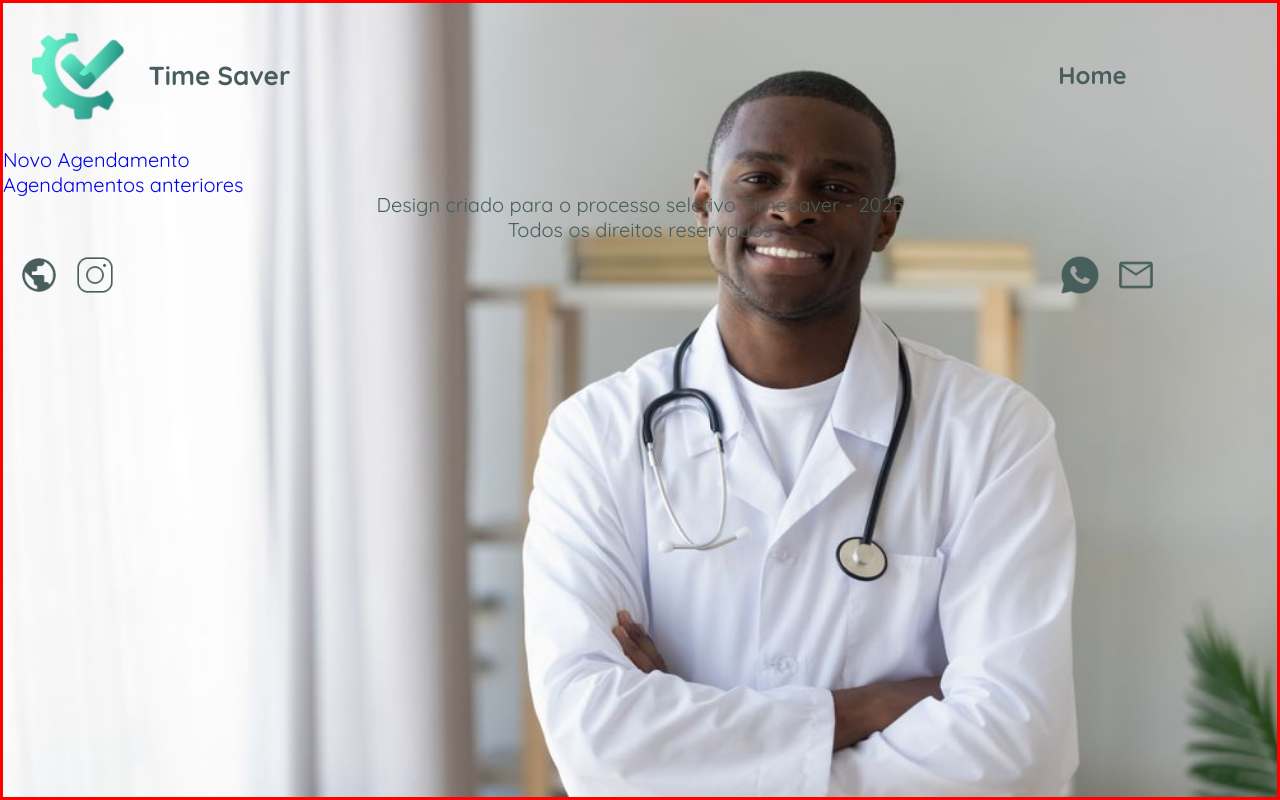
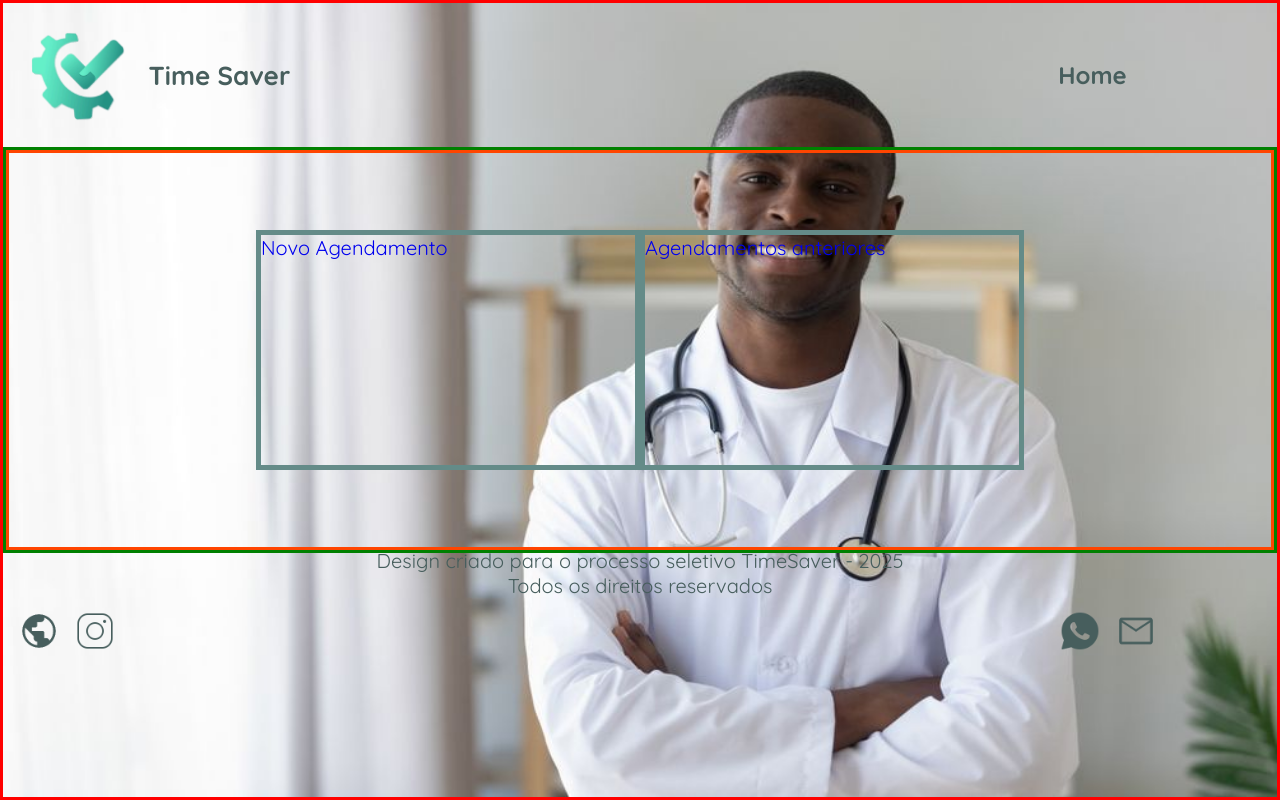
Before and after one commit to lolimamota/time-saver-front, a React (Vite) app: page /Home in a window 1280 px wide. Built offline with nearby package versions, Linux system fonts and the light colour scheme.

Commit message:
ADD: alinhando os itens, criando tamanhos e inserindo bordas para saber o que é cada coisa

```diff
--- a/src/App.jsx
+++ b/src/App.jsx
@@ -19,8 +19,8 @@ function App() {
       <main className={S.appStyle}>
         <Header />
         <section>
-          <nav>
-            <ul>
+          <nav className={S.navStyle}>
+            <ul className={S.ulStyle}>
               {/* <li>
                 <Link to='/'>
                   Home
--- a/src/components/agendamento/PostAgenda.jsx
+++ b/src/components/agendamento/PostAgenda.jsx
@@ -1,8 +1,11 @@
 import React from 'react';
+
+//IMPORT DE ESTILO
+import S from '../../scss/components/routes/route.module.scss';
 
 function post_agenda() {
   return (
-    <main>
+    <main className={S.mainPost}>
       <h2>Preencha as informações:</h2>
       <form>
         <input type="text" id="nome" placeholder="Digite seu nome" name="nome" />
--- a/src/scss/components/app/app.module.scss
+++ b/src/scss/components/app/app.module.scss
@@ -12,3 +12,19 @@
         font-size: mixins.$font-p;
     }
 }
+
+.navStyle{
+    border: solid green;
+}
+
+.ulStyle{
+    border: solid orangered;
+    height: 50vh;
+    @include mixins.flex($align: center, $justify: center);
+
+    li{
+        border: solid 5px mixins.$border;
+        width: 30vw;
+        height: 30vh;
+    }
+}
--- a/src/scss/components/routes/route.module.scss
+++ b/src/scss/components/routes/route.module.scss
@@ -0,0 +1,6 @@
+@use '../../patterns/mixins.module.scss' as mixins;
+
+//POST_AGENDA FUNCTION
+.mainPost{
+    border: solid red;
+}
```
